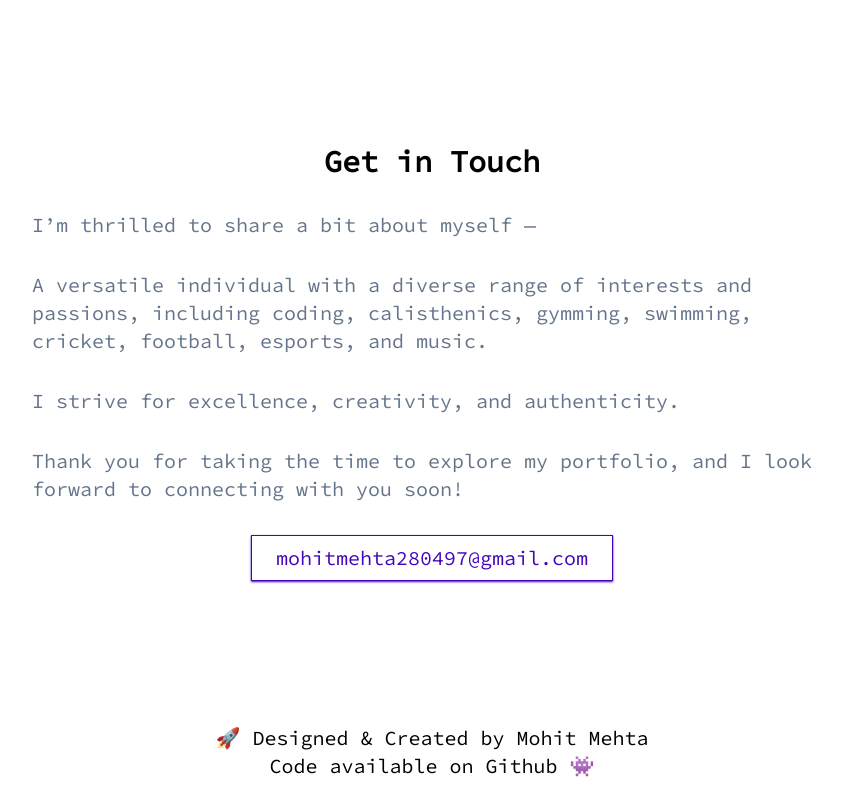
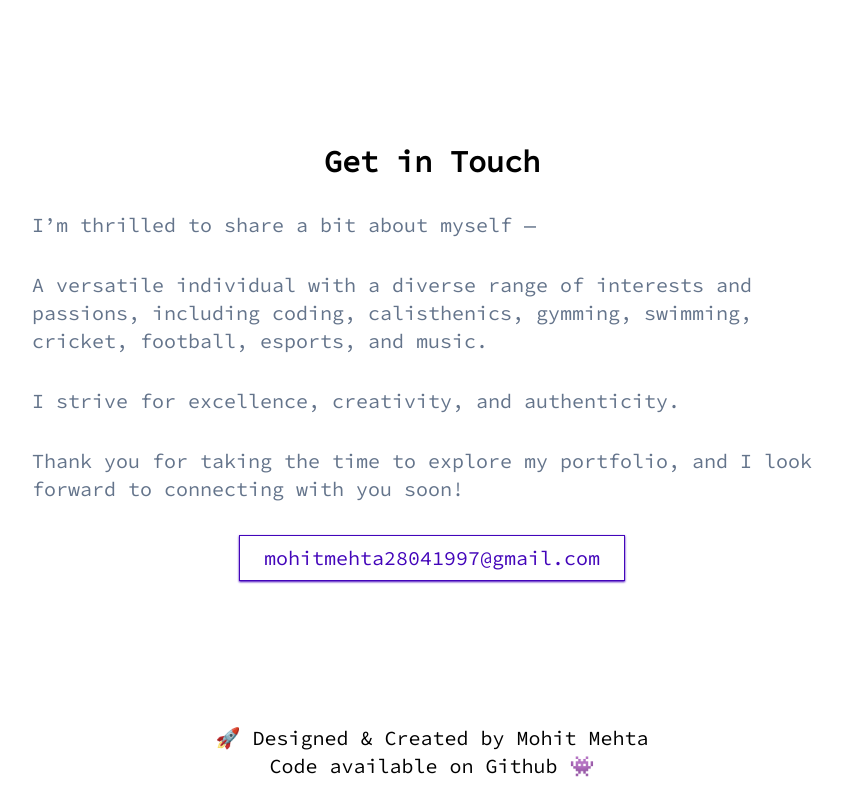
Before and after one commit to money280497/portfolio, a Vue app: page / in a window 1280 px wide. Shown: the part 4812-5612 px from the top of the page, without its empty margins (208-1049 px from the left). Built offline with nearby package versions, Linux system fonts and the light colour scheme.

Commit message:
Update ContactView.vue

```diff
--- a/src/views/ContactView.vue
+++ b/src/views/ContactView.vue
@@ -67,7 +67,7 @@
               <button
                 class="py-2 px-6 bg-transparent border border-button-color shadow-sm shadow-button-color text-button-color hover:text-white hover:bg-button-color focus:bg-button-color focus:text-white active:bg-button-color active:text-white duration-300"
               >
-                mohitmehta280497@gmail.com
+                mohitmehta28041997@gmail.com
               </button>
             </p>
           </template>
```
